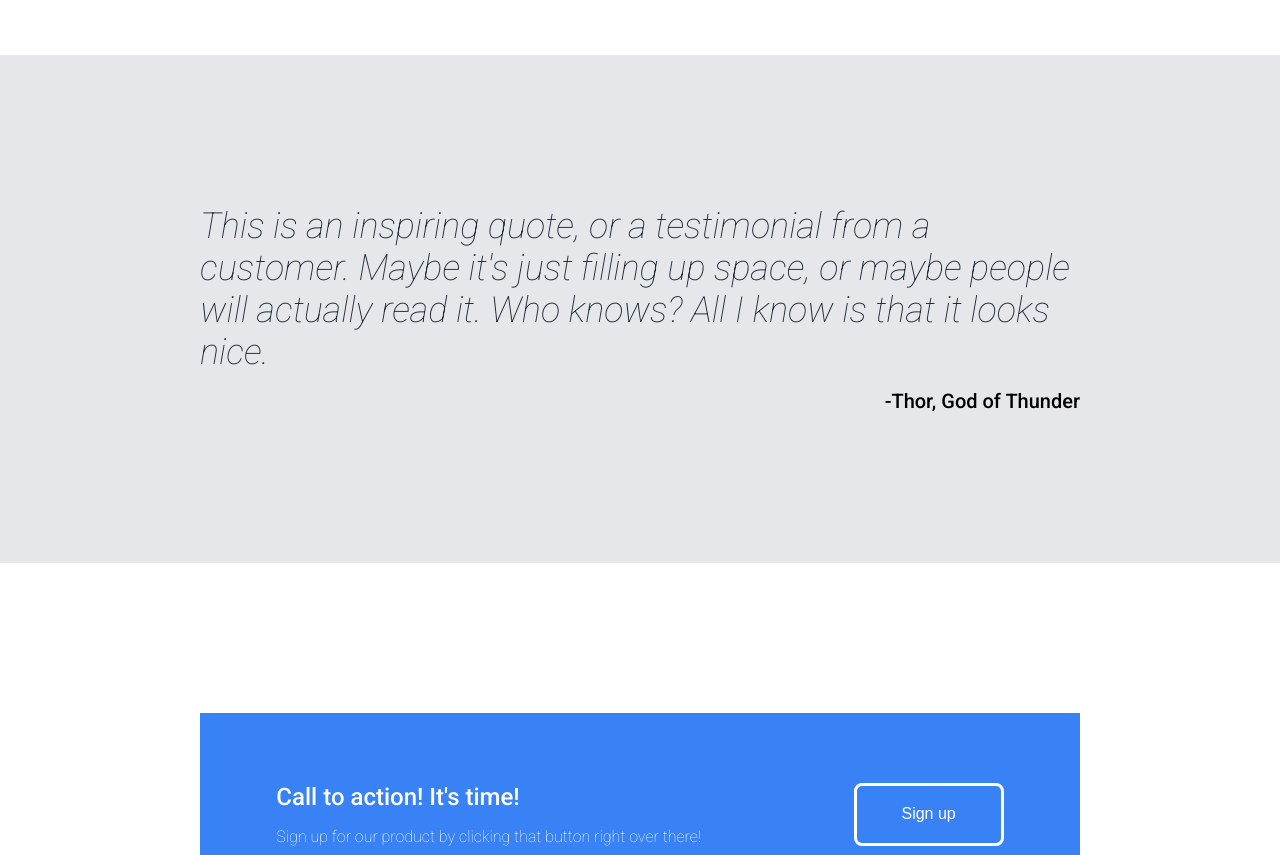
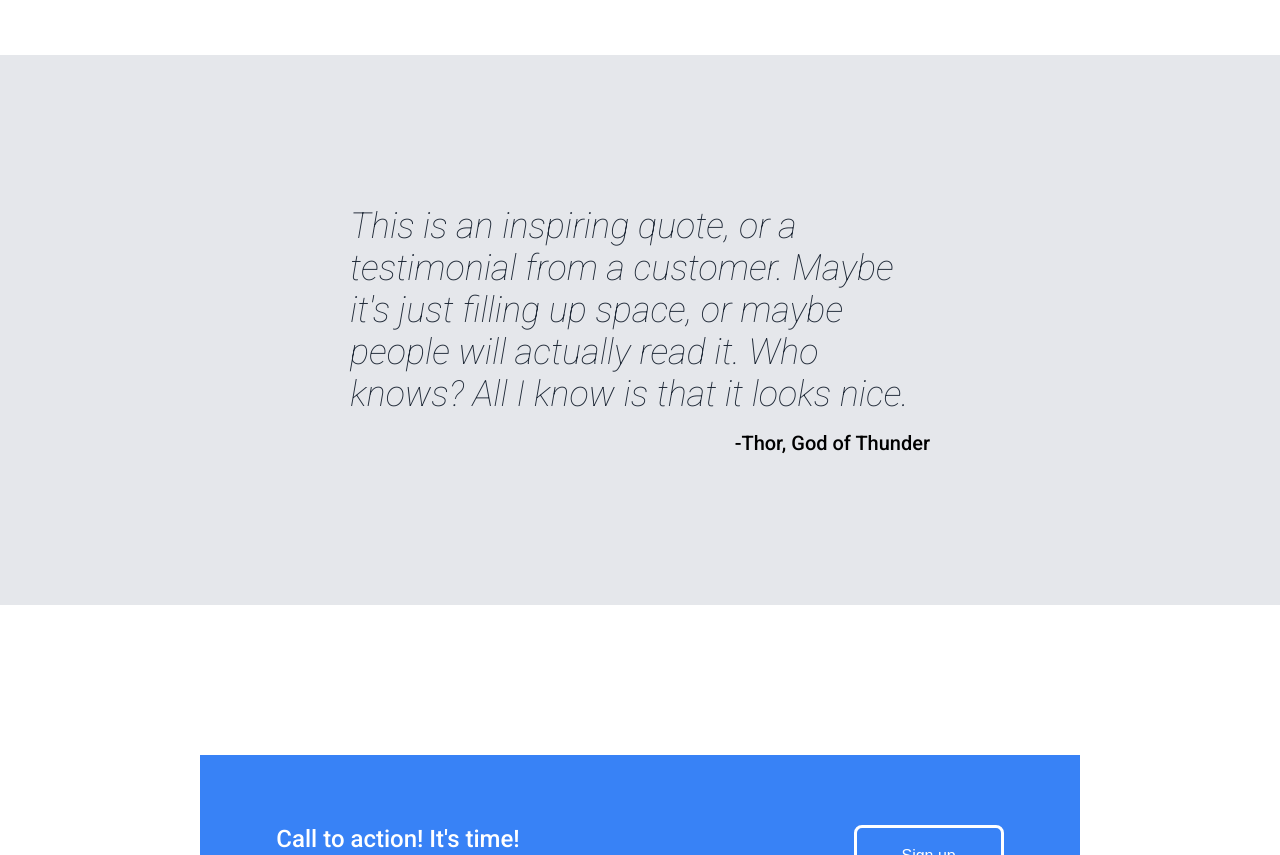
Before and after one commit to LuminescentBulb/top-landing, a plain HTML site: page index.html in a window 1280 px wide. Shown: the part 962-1817 px from the top of the page. Drawn offline with Linux system fonts and the light colour scheme.

Commit message:
changed third part margins

```diff
--- a/styles.css
+++ b/styles.css
@@ -120,7 +120,7 @@ img {
     display: flex;
     background-color: #E5E7EB;
     flex-direction: column;
-    padding: 150px 200px;
+    padding: 150px 350px;
     gap: 16px;
 }
 
```
